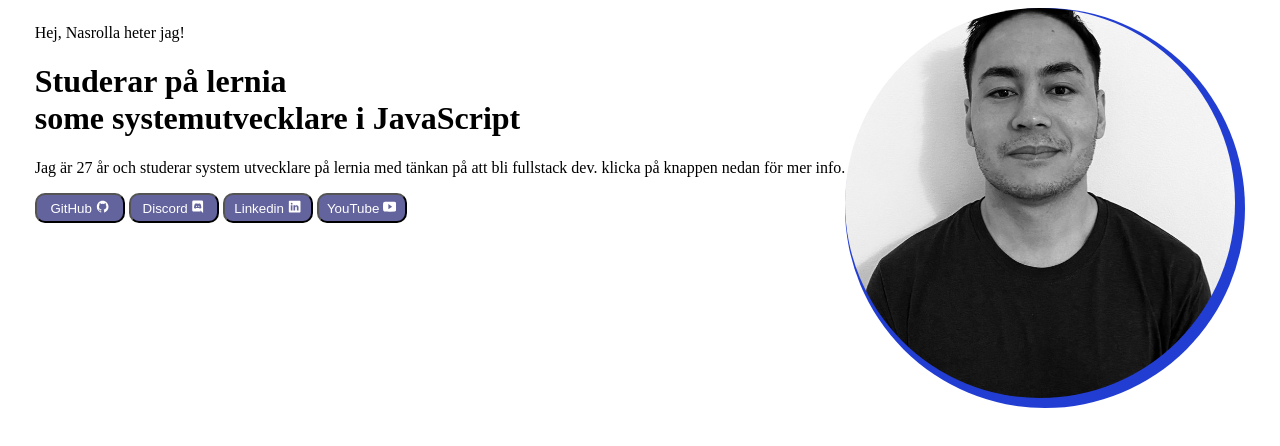
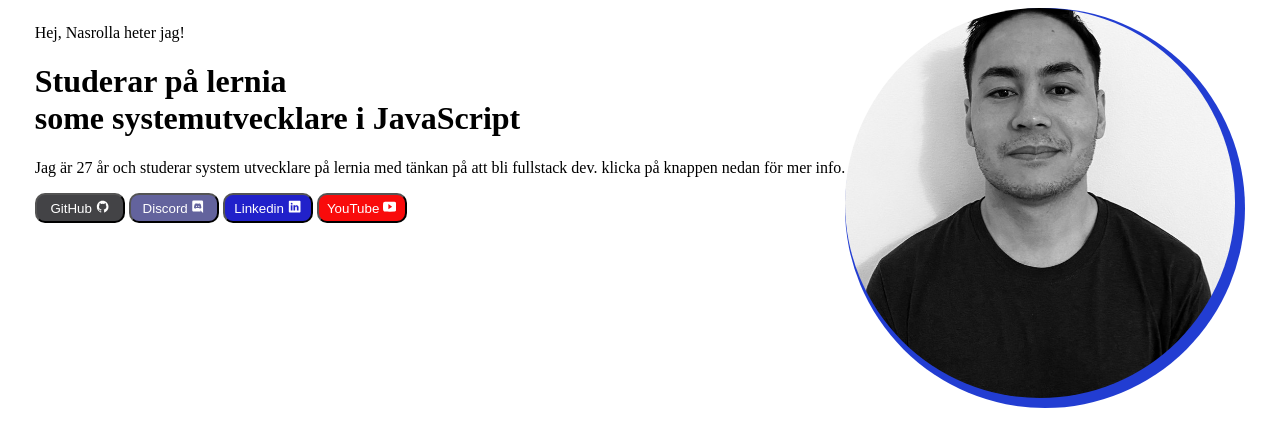
Before and after one commit to kikoDevv/Portfolio, a plain HTML site: page index.html in a window 1280 px wide. Drawn offline with nearby package versions, Linux system fonts and the light colour scheme.

Commit message:
knappar är stylat och klart

```diff
--- a/index.html
+++ b/index.html
@@ -19,17 +19,21 @@
         height: 390px;
         border-radius: 50%;
       }
+      /* CSS kodar till knapper finns här.
+      Icon på knapper ska fixas!!!!!!!
+      */
+
       .gitBt{
         width: 90px;
         height: 30px;
-        background-color: rgb(99, 99, 157);
+        background-color: rgb(67, 67, 70);
         color: white;
         border-radius: 10px;
         cursor: pointer;
       }
       .gitBt:hover{
         background-color: white;
-        color: rgb(99, 99, 157);
+        color: rgb(67, 67, 70);
       }
       .dcBt{
         width: 90px;
@@ -46,26 +50,26 @@
       .liBt{
         width: 90px;
         height: 30px;
-        background-color: rgb(99, 99, 157);
+        background-color: rgb(33, 33, 202);
         color: white;
         border-radius: 10px;
         cursor: pointer;
       }
       .liBt:hover{
         background-color: white;
-        color: rgb(99, 99, 157);
+        color: rgb(33, 33, 202);
       }
       .ytBt{
         width: 90px;
         height: 30px;
-        background-color: rgb(99, 99, 157);
+        background-color: rgb(249, 11, 11);
         color: white;
         border-radius: 10px;
         cursor: pointer;
       }
       .ytBt:hover{
         background-color: white;
-        color: rgb(99, 99, 157);
+        color: rgb(249, 11, 11);
       }
     </style>
   </head>
```
